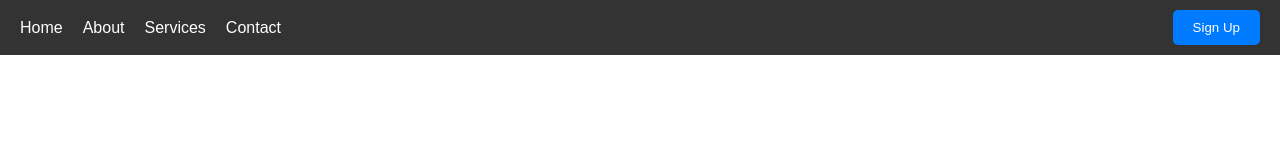
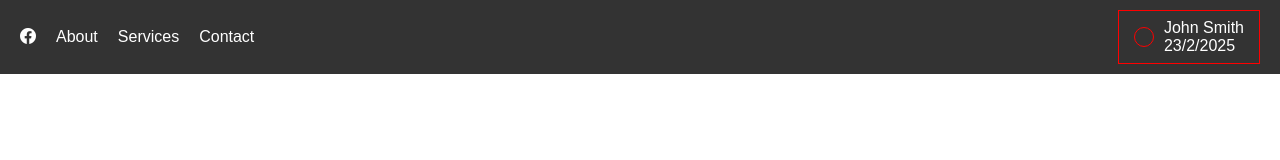
Before and after one commit to Passion-cyber/Advanced-DOM-manipulation-concepts, a plain HTML site: page navbar.html in a window 1280 px wide. Drawn offline with nearby package versions, Linux system fonts and the light colour scheme.

Commit message:
Made some new changes

```diff
--- a/navbar.css
+++ b/navbar.css
@@ -67,7 +67,6 @@ body {
 }
 
 @media (max-width: 768px) {
-
   /* big screen styling for the links */
   .navbar .nav-links {
     display: flex;
@@ -111,3 +110,27 @@ body {
     opacity: 1;
   }
 }
+
+.clockContainer {
+  display: flex;
+  align-items: center;
+  gap: 10px;
+  border: 1px solid red;
+  padding: 8px 15px;
+  border-radius: 15px;
+}
+
+.container {
+  display: flex;
+  align-items: center;
+  gap: 10px;
+  border: 1px solid red;
+  padding: 8px 15px;
+}
+
+.container span {
+  height: 20px;
+  width: 20px;
+  border-radius: 50%;
+  border: 1px solid red;
+}
--- a/navbar.html
+++ b/navbar.html
@@ -5,10 +5,12 @@
     <meta name="viewport" content="width=device-width, initial-scale=1.0" />
     <title>Responsive Navbar</title>
     <link rel="stylesheet" href="./navbar.css" />
+    <link
+      rel="stylesheet"
+      href="https://cdn.jsdelivr.net/npm/bootstrap-icons@1.11.3/font/bootstrap-icons.min.css"
+    />
   </head>
   <body>
-
-
     <nav class="navbar">
       <div class="menu-toggle" id="mobile-menu">
         <div></div>
@@ -16,18 +18,31 @@
         <div></div>
       </div>
       <div class="nav-links" id="list-items">
-            <a href="#">Home</a>
+        <!-- <a href="#">Home</a> -->
+        <a href="#"><i class="bi bi-facebook"></i></a>
         <a href="#">About</a>
         <a href="#">Services</a>
         <a href="#">Contact</a>
       </div>
-        <div class="nav-button">
+      <!-- <div class="nav-button">
         <button>Sign Up</button>
+      </div> -->
+
+      <!-- <div class="clockContainer">
+        <span><i class="bi bi-stopwatch"></i></span>
+        <p>30 Minutes</p>
+      </div> -->
+
+      <div class="container">
+        <span></span>
+
+        <div>
+          <p>John Smith</p>
+          <p>23/2/2025</p>
+        </div>
+
       </div>
     </nav>
-
-
-
 
     <script src="./navbar.js"></script>
   </body>
```
Lines whose indentation alone changed are shown as unchanged.
